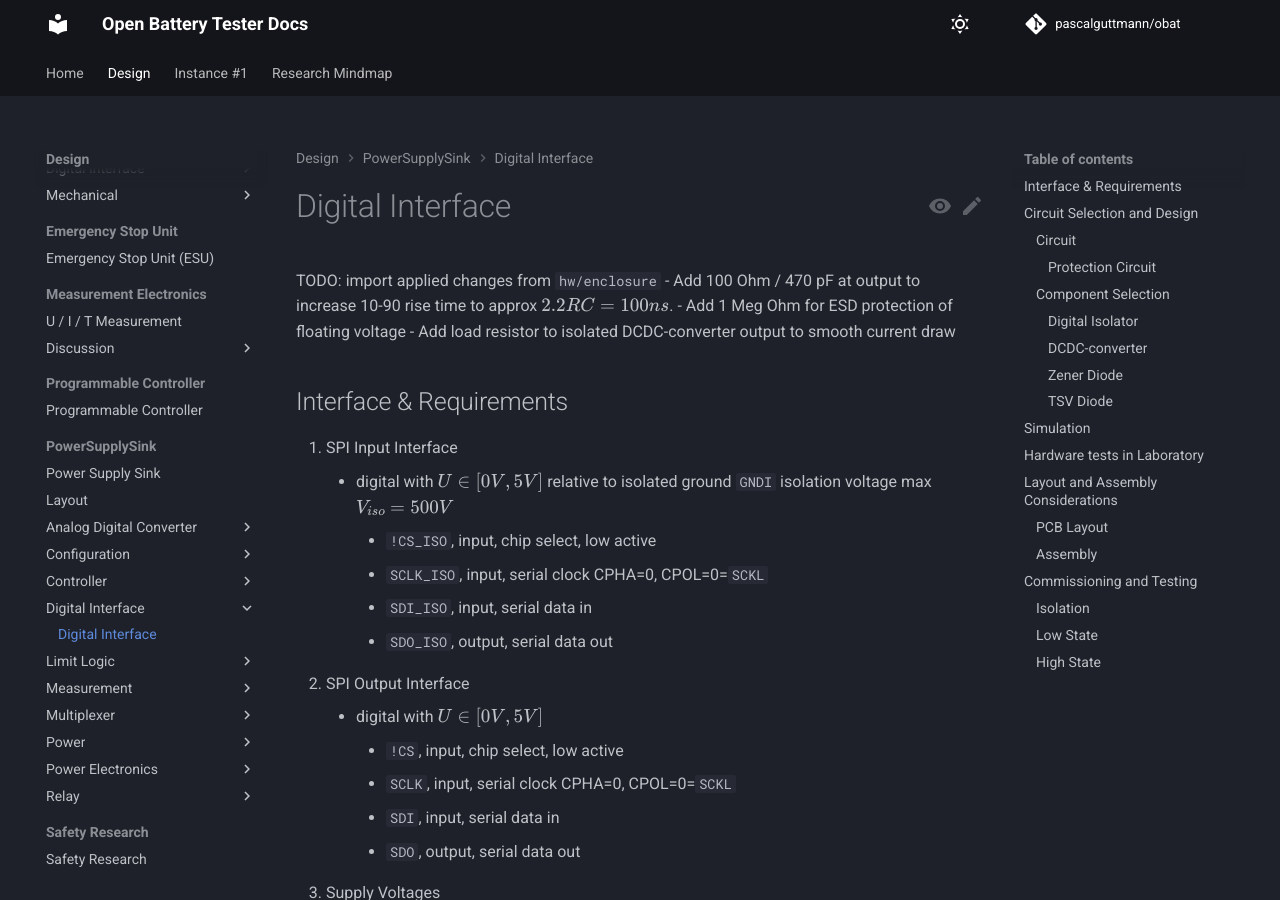
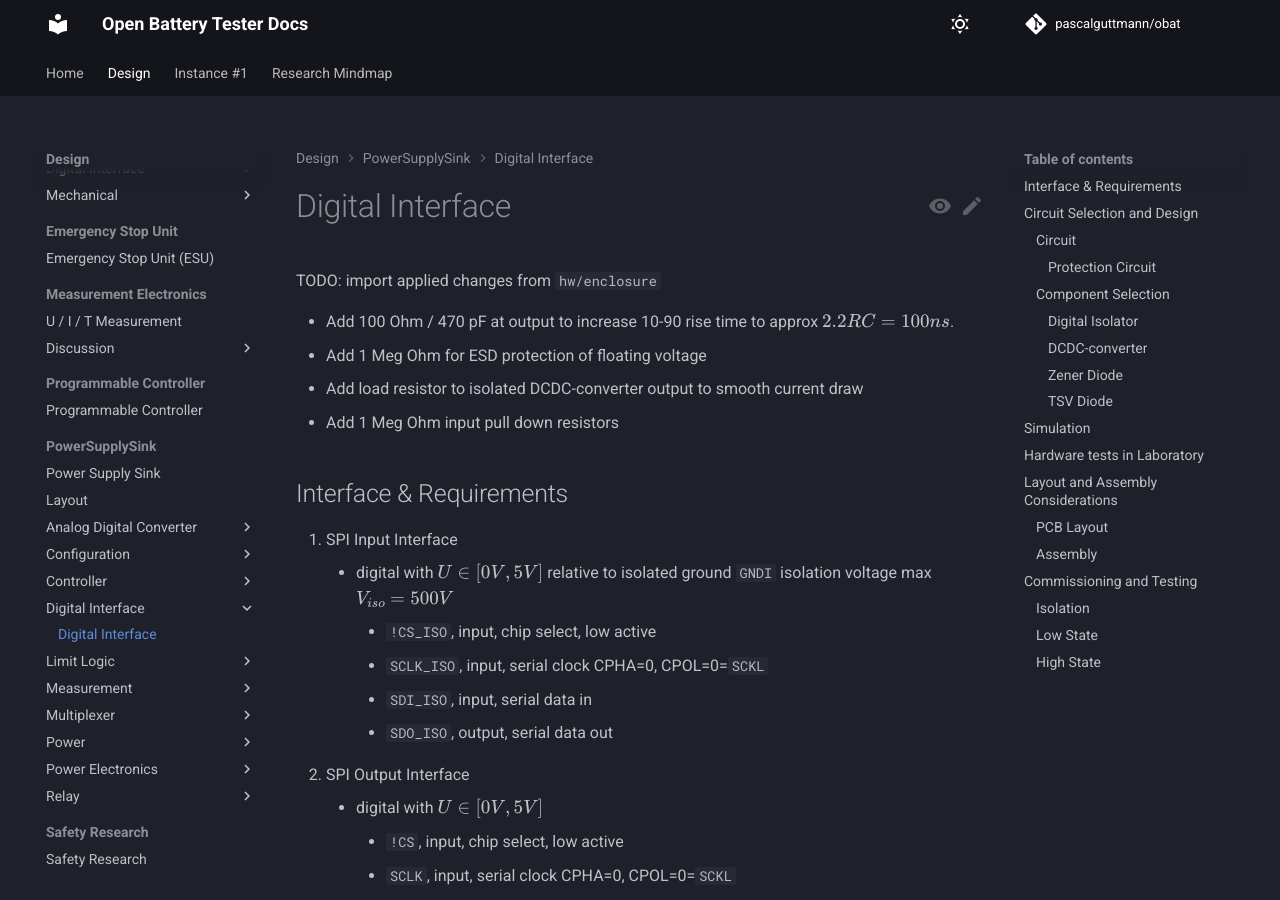
Before and after one commit to pascalguttmann/obat, an MkDocs documentation site: the page built from docs/design/pss/digital-interface/digital-interface.md, in a window 1280 px wide and 900 px high. Built offline with MkDocs 1.6.1 and Material for MkDocs 9.7.7, drawn with Linux system fonts in a browser that asks for light colours; comment, search, counter and statistics services are not loaded.

Commit message:
add pss digital-interface todos

```diff
--- a/docs/design/pss/digital-interface/digital-interface.md
+++ b/docs/design/pss/digital-interface/digital-interface.md
@@ -1,9 +1,11 @@
 # Digital Interface
 
 TODO: import applied changes from `hw/enclosure`
+
 - Add 100 Ohm / 470 pF at output to increase 10-90 rise time to approx $2.2RC = 100ns$.
 - Add 1 Meg Ohm for ESD protection of floating voltage
 - Add load resistor to isolated DCDC-converter output to smooth current draw
+- Add 1 Meg Ohm input pull down resistors
 
 ## Interface & Requirements
 
```
